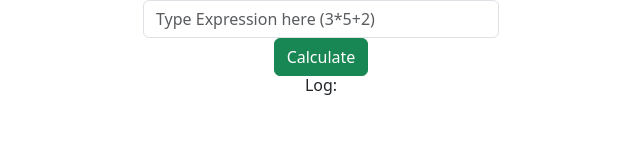
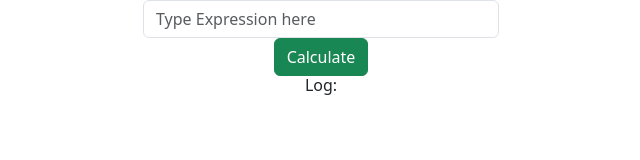
Before and after one commit to tanishk-ag/Basic-Calculator, a plain HTML site: page index.html in a window 1280 px wide. Shown: the full height of the page, 319-959 px from the left. Drawn offline with nearby package versions, Linux system fonts and the light colour scheme.

Commit message:
Add message in text box

```diff
--- a/index.html
+++ b/index.html
@@ -67,7 +67,7 @@
             <div class="col">
             </div>
             <div class="col">
-                <input type="input" id="expression" placeholder="Type Expression here (3*5+2)" class="form-control">
+                <input type="input" id="expression" placeholder="Type Expression here" class="form-control">
                 <button id="calculate" class="btn btn-success">Calculate </button>
 
                 <div id="log">
```
